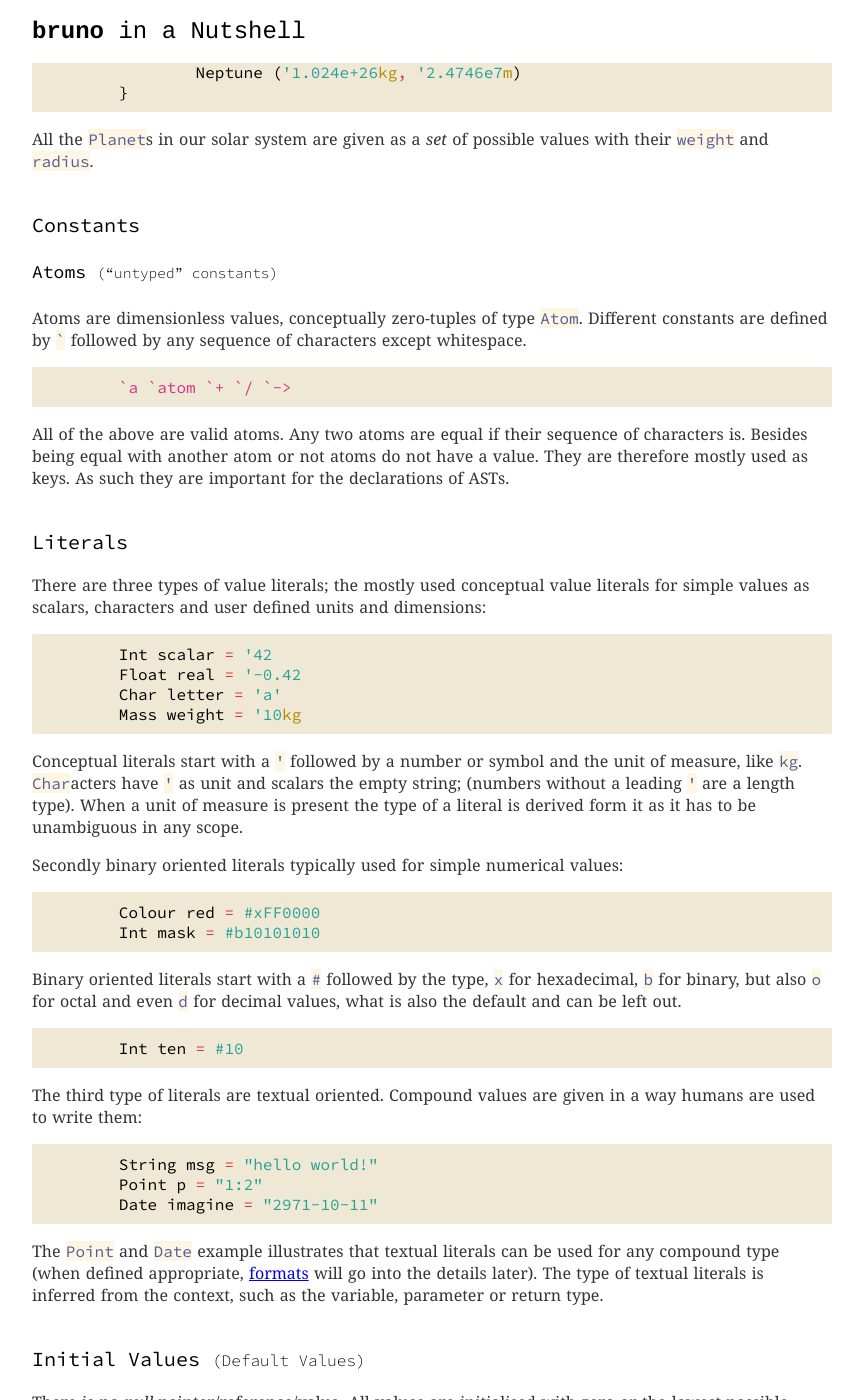
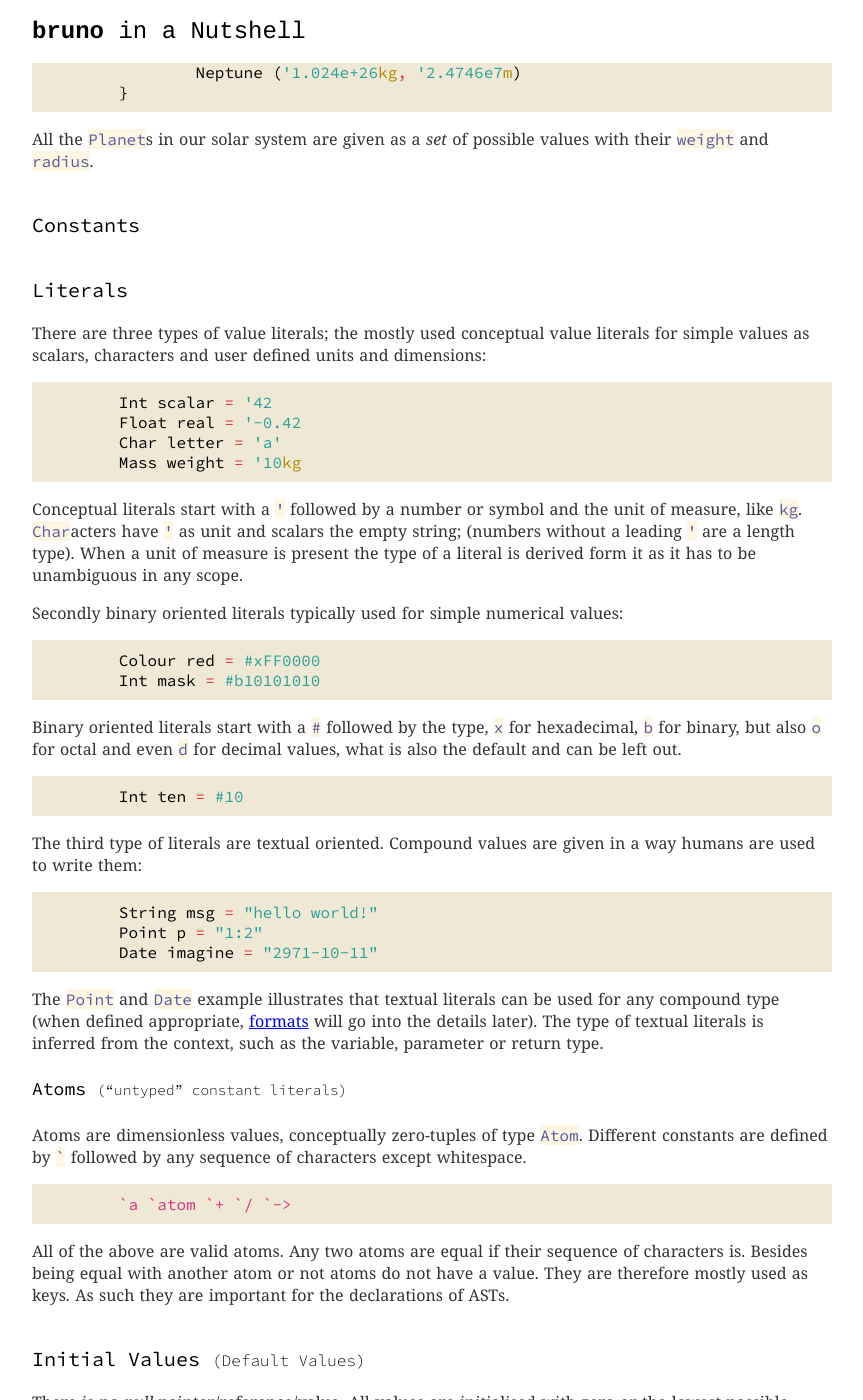
Before and after one commit to bruno-lang/bruno-lang.github.io, a Jekyll site: the page built from learn/index.md, in a window 1280 px wide and 1400 px high, scrolled down 2265 px. Shown: the whole window, without its empty margins (208-1071 px from the left). Built offline with Jekyll 4.4.1, drawn with Linux system fonts in a browser that asks for light colours; nearby versions of some CDN libraries; some of the changed lines change nothing that is shown.

Commit message:
Update index.md

```diff
--- a/learn/index.md
+++ b/learn/index.md
@@ -113,18 +113,6 @@ with their `weight` and `radius`.
 
 ### Constants
 
-#### Atoms _("untyped" constants)_
-Atoms are dimensionless values, conceptually zero-tuples of type `Atom`. Different
-constants are defined by `` ` `` followed by any sequence of characters except
-whitespace.
-
-		`a `atom `+ `/ `->
-
-All of the above are valid atoms. Any two atoms are equal if their sequence of
-characters is. Besides being equal with another atom or not atoms do not have a
-value. They are therefore mostly used as keys. As such they are important for the
-declarations of ASTs.
-
 ### Literals
 There are three types of value literals; the mostly used conceptual value
 literals for simple values as scalars, characters and user defined units and
@@ -163,6 +151,19 @@ The `Point` and `Date` example illustrates that textual literals can be used for
 any compound type (when defined appropriate, <a href="#formats">formats</a> will
 go into the details later). The type of textual literals is inferred from the
 context, such as the variable, parameter or return type.
+
+#### Atoms _("untyped" constant literals)_
+Atoms are dimensionless values, conceptually zero-tuples of type `Atom`. Different
+constants are defined by `` ` `` followed by any sequence of characters except
+whitespace.
+
+		`a `atom `+ `/ `->
+
+All of the above are valid atoms. Any two atoms are equal if their sequence of
+characters is. Besides being equal with another atom or not atoms do not have a
+value. They are therefore mostly used as keys. As such they are important for the
+declarations of ASTs.
+
 
 ### Initial Values _(Default Values)_
 There is no _null_ pointer/reference/value. All values are initialised with zero
```
